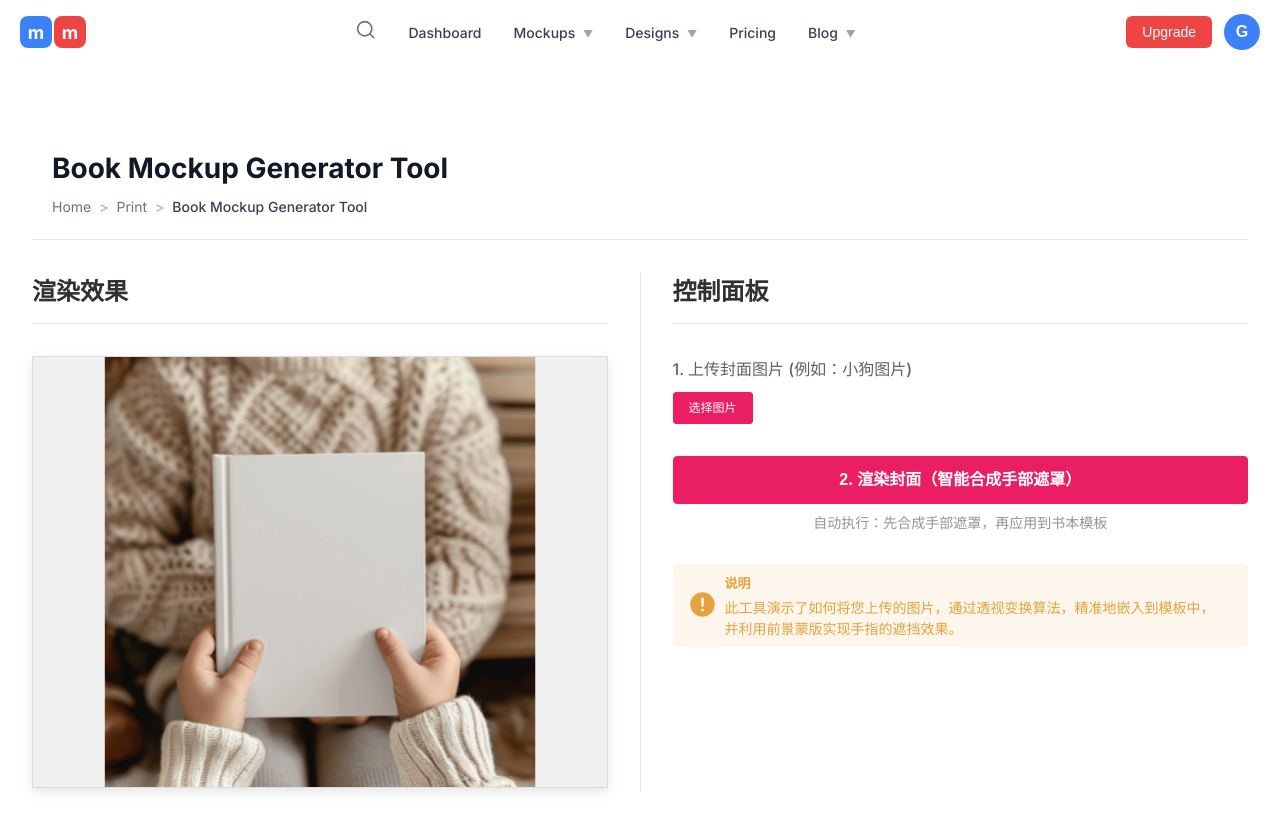
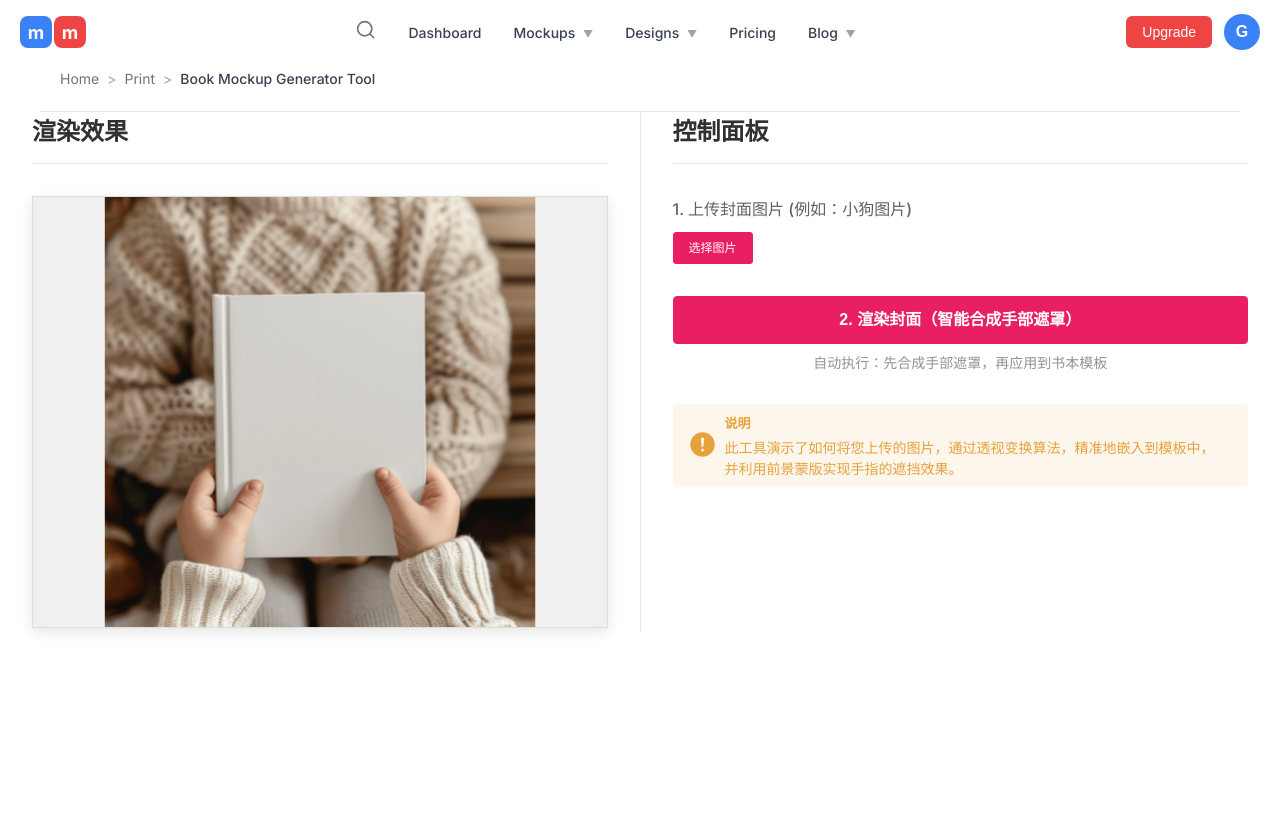
Before and after one commit to dis625406542/bookmockupgenerator, a Vue app in the folder web-ui/: page / in a window 1280 px wide. After the commit the page ends 800 px from the top, so only its background shows below. Built offline with nearby package versions, Linux system fonts and the light colour scheme; the HTML template or start-up script is replaced by a standard one.

Commit message:
生成器修改

```diff
--- a/web-ui/src/components/Header.vue
+++ b/web-ui/src/components/Header.vue
@@ -45,7 +45,7 @@ export default {
 <style scoped>
 .header {
   background: white;
-  border-bottom: 1px solid #e5e7eb;
+  border-bottom: none; /* 移除底部边框，避免重复的分隔线 */
   position: sticky;
   top: 0;
   z-index: 100;
@@ -62,6 +62,7 @@ export default {
   align-items: center;
   justify-content: space-between;
   height: 64px;
+  text-align: left; /* 确保内容左对齐 */
 }
 
 .logo {
--- a/web-ui/src/components/PageHeader.vue
+++ b/web-ui/src/components/PageHeader.vue
@@ -27,8 +27,8 @@ export default {
 
 <style scoped>
 .page-header {
-  background: white;
-  padding: 24px 0;
+  background: transparent; /* 改为透明，因为父容器已经是白色背景 */
+  padding: 0; /* 移除所有padding，避免多余的白色区域 */
   border-bottom: 1px solid #e5e7eb;
   width: 100%;
 }
@@ -37,7 +37,8 @@ export default {
   /* 移除max-width限制，让PageHeader真正覆盖全屏 */
   width: 100%;
   margin: 0;
-  padding: 0 20px;
+  padding: 24px 20px; /* 将padding移到这里，确保内容有适当间距 */
+  text-align: left; /* 确保内容左对齐 */
 }
 
 .page-title {
--- a/web-ui/src/views/Home.vue
+++ b/web-ui/src/views/Home.vue
@@ -928,7 +928,7 @@ export default {
   width: 100%;
   margin: 0;
   padding: 0;
-  padding-top: 6rem; /* 只保留顶部间距，避免被固定Header遮挡 */
+  padding-top: 0; /* 移除顶部间距，避免多余的白色区域 */
 }
 
 /* 移除所有容器样式，直接在全屏背景上布局 */
@@ -945,12 +945,21 @@ export default {
 /* 标题区域直接在全屏背景上 */
 .header-section {
   width: 100%;
-  padding: 2rem;
+  padding: 0; /* 移除padding，避免多余的白色区域 */
   margin: 0;
   background-color: transparent;
   border: none;
   box-shadow: none;
   border-radius: 0;
+  display: flex;
+  justify-content: center; /* 标题区域居中 */
+}
+
+/* 标题内容左对齐 */
+.header-section :deep(.page-header) {
+  width: 100%;
+  max-width: 1200px; /* 限制内容最大宽度，避免在大屏幕上过宽 */
+  text-align: left; /* 标题内容左对齐 */
 }
 
 /* 功能区域直接在全屏背景上 */
@@ -963,6 +972,13 @@ export default {
   border: none;
   box-shadow: none;
   border-radius: 0;
+  justify-content: center; /* 功能区域居中 */
+}
+
+/* 功能区域内容容器 */
+.function-section > * {
+  max-width: 1200px; /* 限制内容最大宽度，与标题区域保持一致 */
+  width: 100%;
 }
 
 /* 左右面板直接在全屏背景上 */
```
